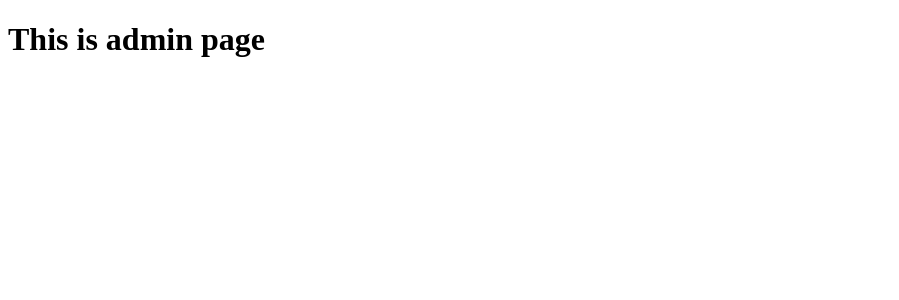
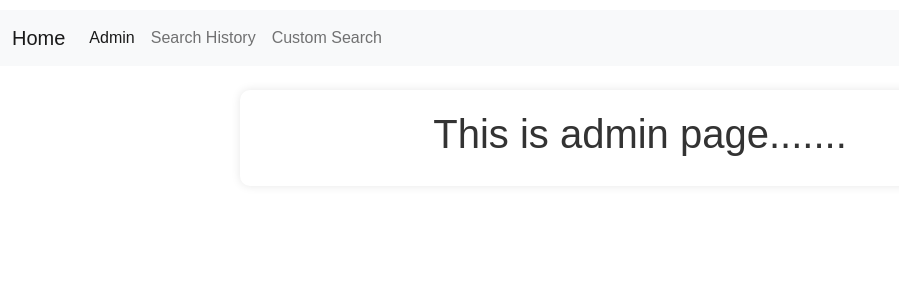
Before and after one commit to AamirSohail07000/flask_projects-voice_assistant, a Flask app: page /admin in a window 1280 px wide. Shown: the top 300 px of the page, without its empty margins (0-899 px from the left). Run offline with Flask 3, Linux system fonts and the light colour scheme.

Commit message:
used template rendering and added clear history feature

```diff
--- a/app.py
+++ b/app.py
@@ -1,4 +1,4 @@
-from flask import Flask, render_template, request, jsonify
+from flask import Flask, render_template, request, jsonify, redirect
 import speech_recognition as sr
 import pyttsx3
 import webbrowser
@@ -41,6 +41,28 @@ def search_history():
         cursor.close()
         connection.close()
 
+@app.route('/clear_history', methods=['POST'])
+def clear_history():
+    connection = connect_to_db()
+    if connection is None:
+        return "Failed to connect to database."
+
+    cursor = connection.cursor()
+
+    try:
+        # query to clear history
+        cursor.execute("DELETE FROM users")
+        connection.commit()  # Commit the transaction
+
+        return redirect('/search-history')  # Redirect back to the search history page
+
+    except Exception as e:
+        print(f"Error clearing data: {e}")
+        return "Error clearing data"
+
+    finally:
+        cursor.close()
+        connection.close()
 
 # Route to handle voice command
 @app.route('/process_voice', methods=['POST'])
--- a/static/styles.css
+++ b/static/styles.css
@@ -1,23 +1,23 @@
 body {
   font-family: Arial, sans-serif;
-  background-color: #f4f4f4;
-  display: flex;
-  justify-content: center;
-  align-items: center;
-  height: 100vh;
-  margin: 0;
+  background-color: hsl(0, 0%, 100%);
+  margin:0;
+  padding-top: 10px;
 }
 
 .container {
-  background-color: white;
+  background-color: transparent;
   padding: 20px;
   border-radius: 10px;
   box-shadow: 0 0 10px rgba(0, 0, 0, 0.1);
   text-align: center;
+  margin: 0 auto;
+  max-width: 800px;
 }
 
 h1 {
   color: #333;
+  text-align: center;
 }
 
 input[type="text"] {
@@ -40,17 +40,42 @@ button {
 button:hover {
   background-color: #4cae4c;
 }
+
+/*  styling mic button*/
+.mic-button {
+  background-color: #4CAF50;
+  border: none;
+  color: white;
+  padding: 15px;
+  text-align: center;
+  font-size: 16px;
+  border-radius: 50%;
+  cursor: pointer;
+}
+
+.mic-button:active {
+  background-color: #45a049;
+}
+
+#command-display {
+  margin-top: 20px;
+  font-size: 18px;
+  font-family: Arial, sans-serif;
+}
+
 /* table style */
 
 table {
   width: 100%;
-  border-collapse: collapse;
+  border-collapse:collapse;
+  border: 1px solid #ddd; /* Add border to the table */
 }
 
 th, td {
   padding: 10px;
   text-align: left;
   border-bottom: 1px solid #ddd;
+  border: 1px solid #ddd; /* Add border to table cells */
 }
 
 th {
--- a/templates/admin.html
+++ b/templates/admin.html
@@ -1,11 +1,7 @@
-<!DOCTYPE html>
-<html lang="html">
-<head>
-  <meta charset="UTF-8">
-  <meta name="viewport" content="width=device-width, initial-scale=1.0">
-  <title>Admin</title>
-</head>
-<body>
-  <h1>This is admin page</h1>
-</body>
-</html>
+{%extends "base.html" %}
+{% block title%} admin {% endblock %}
+{% block content%}
+
+  <h1>This is admin page.......</h1>
+
+{% endblock %}
--- /dev/null
+++ b/templates/base.html
@@ -0,0 +1,35 @@
+<!DOCTYPE html>
+<html lang="html">
+<head>
+  <meta charset="UTF-8">
+  <meta name="viewport" content="width=device-width, initial-scale=1.0">
+  <link href="https://cdn.jsdelivr.net/npm/bootstrap@5.1.3/dist/css/bootstrap.min.css" rel="stylesheet" integrity="sha384-1BmE4kWBq78iYhFldvKuhfTAU6auU8tT94WrHftjDbrCEXSU1oBoqyl2QvZ6jIW3" crossorigin="anonymous">
+  <link rel="stylesheet" href="{{ url_for('static', filename='styles.css') }}">
+  <title>{% block title %}{% endblock %}</title>
+</head>
+<body>
+
+  <nav class="navbar navbar-expand-lg navbar-light bg-light">
+    <div class="container-fluid">
+      <a class="navbar-brand" href="/">Home</a>
+      <button class="navbar-toggler" type="button" data-bs-toggle="collapse" data-bs-target="#navbarNavAltMarkup" aria-controls="navbarNavAltMarkup" aria-expanded="false" aria-label="Toggle navigation">
+        <span class="navbar-toggler-icon"></span>
+      </button>
+      <div class="collapse navbar-collapse" id="navbarNavAltMarkup">
+        <div class="navbar-nav">
+          <a class="nav-link active" aria-current="page" href="/admin">Admin</a>
+          <a class="nav-link" href="/search-history">Search History</a>
+          <a class="nav-link" href="#">Custom Search</a>
+        </div>
+      </div>
+    </div>
+  </nav>
+
+  <div class="container mt-4">  <!-- Add a container for the content -->
+    {% block content %}
+    {% endblock %}
+  </div>
+
+  <script src="https://cdn.jsdelivr.net/npm/bootstrap@5.1.3/dist/js/bootstrap.bundle.min.js" integrity="sha384-ka7Sk0Gln4gmtz2MlQnikT1wXgYsOg+OMhuP+IlRH9sENBO0LRn5q+8nbTov4+1p" crossorigin="anonymous"></script>
+</body>
+</html>
```
Also changed, not shown: templates/index.html (+4 -46 lines), templates/search_history.html (+10 -12 lines).
